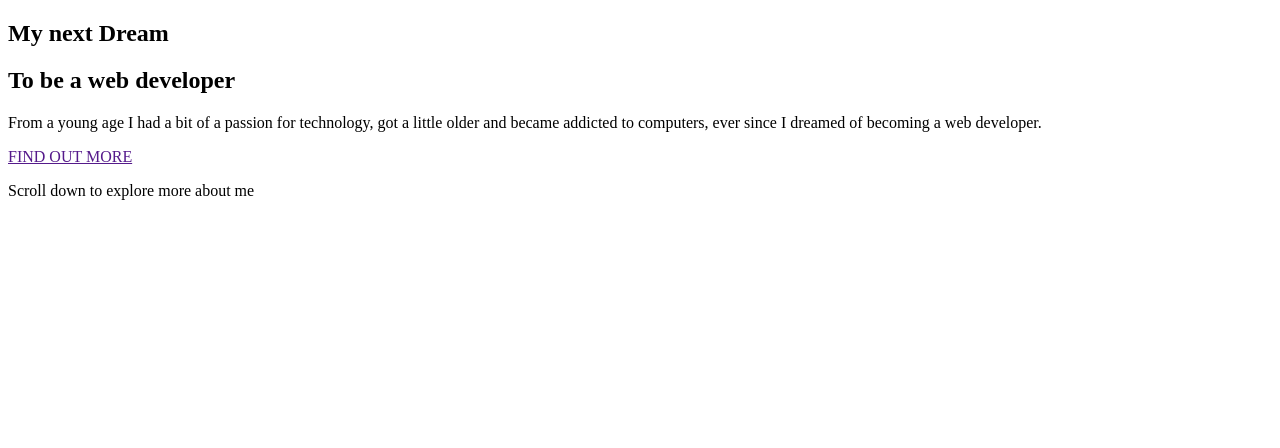
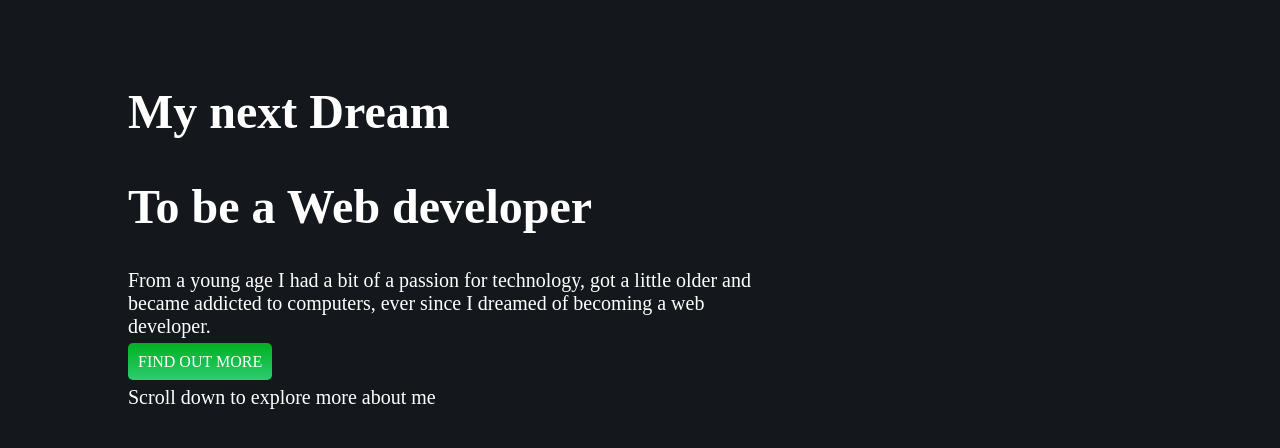
Before and after one commit to mdmahfujarrahman/assignment, a plain HTML site: page index.html in a window 1280 px wide. Drawn offline with Linux system fonts and the light colour scheme.

Commit message:
head info added

```diff
--- a/index.html
+++ b/index.html
@@ -10,15 +10,18 @@
 </head>
 
 <body>
-    <section>
-        <div class="head-info">
+    <section class="head-sec">
+        <div class="info">
             <h1>My next Dream</h1>
-            <h1>To be a web developer</h1>
+            <h1>To be a Web developer</h1>
+            <p>From a young age I had a bit of a passion for technology, got a little older and became addicted to
+                computers, ever since I dreamed of becoming a web developer.</p>
+            <a class="btn" href="">FIND OUT MORE</a>
+            <p>Scroll down to explore more about me</p>
         </div>
-        <p>From a young age I had a bit of a passion for technology, got a little older and became addicted to
-            computers, ever since I dreamed of becoming a web developer.</p>
-        <a class="btn" href="">FIND OUT MORE</a>
-        <p>Scroll down to explore more about me</p>
+        <!-- <div class="info">
+            <img src="img/mahfuj.png" alt="">
+        </div> -->
     </section>
 </body>
 
--- a/style.css
+++ b/style.css
@@ -0,0 +1,35 @@
+*{
+    margin: 0;
+    padding: 0;
+    box-sizing: border-box;
+}
+body{
+    background-color: #14181C;
+    color: #fff;
+}
+.head-sec{
+    /* display: flex; */
+}
+.info{
+    width: 50%;
+    margin-left: 10%;
+    margin-top: 5%;
+
+}
+.info h1{
+    font-size: 3rem;
+    padding: 20px 0;
+    border-left: ;
+}
+.info p{
+    font-size: 20px;
+    margin-bottom: 15px;
+    margin-top: 15px;
+}
+.btn{
+    text-decoration: none;
+    background-image: linear-gradient(#00B020, #2ECC71);
+    padding: 10px;
+    color: #fff;
+    border-radius: 5px;
+}
```
